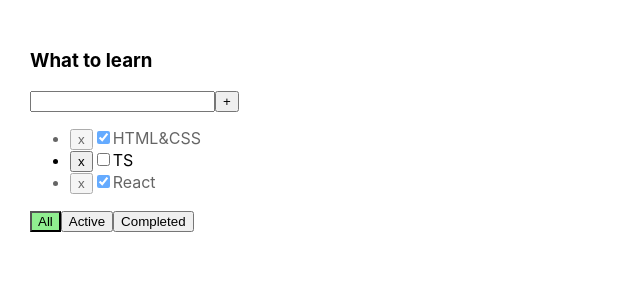
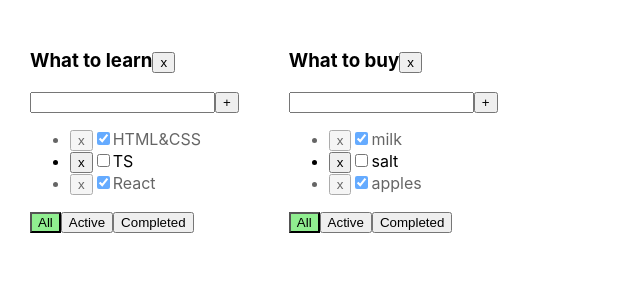
Before and after one commit to AnastasiyaDev97/TodoList, a React (Create React App) app: page / in a window 1280 px wide. Shown: the top 300 px of the page, without its empty margins (0-640 px from the left). Built offline with nearby package versions, Linux system fonts and the light colour scheme.

Commit message:
add arr <todolists>,refactor functions

```diff
--- a/src/App.tsx
+++ b/src/App.tsx
@@ -3,45 +3,89 @@ import './App.css';
 import {Todolist} from "./Todolist";
 import {v1} from "uuid";
 
-export type tasksType = {
+export type taskType = {
     taskId: string
     taskTitle: string
     isDone: boolean
 }
+export type tasksType = {
+    [key: string]: Array<taskType>
+}
 export type filterValuesType = 'all' | 'completed' | 'active'
+export type todolistsType = {
+    todolistId: string
+    title: string
+    filter: filterValuesType
+}
 
 function App() {
-    let [filter, setFilter] = useState<filterValuesType>('all')
-    let [tasks, setTasks] = useState<Array<tasksType>>([
-        {taskId: v1(), taskTitle: 'HTML&CSS', isDone: true},
-        {taskId: v1(), taskTitle: 'TS', isDone: false},
-        {taskId: v1(), taskTitle: 'React', isDone: true},
+    let todolistId1 = v1()
+    let todolistId2 = v1()
+
+    let [todolists, setTodolists] = useState<Array<todolistsType>>([
+        {todolistId: todolistId1, title: 'What to learn', filter: 'all'},
+        {todolistId: todolistId2, title: 'What to buy', filter: 'all'},
     ])
 
-    const deleteTask = (taskId: string) => {
-        setTasks(tasks.filter(f => f.taskId !== taskId))
+    let [tasks, setTasks] = useState<tasksType>({
+        [todolistId1]: [{taskId: v1(), taskTitle: 'HTML&CSS', isDone: true},
+            {taskId: v1(), taskTitle: 'TS', isDone: false},
+            {taskId: v1(), taskTitle: 'React', isDone: true}],
+        [todolistId2]: [{taskId: v1(), taskTitle: 'milk', isDone: true},
+            {taskId: v1(), taskTitle: 'salt', isDone: false},
+            {taskId: v1(), taskTitle: 'apples', isDone: true}],
+    })
+
+    const deleteTask = (todolistId: string, taskId: string) => {
+        let currentTask = tasks[todolistId].filter(f => f.taskId !== taskId)
+        setTasks({...tasks, [todolistId]: currentTask})
+
     }
 
-    let filteredTasks = filter === 'completed' ? tasks.filter(f => f.isDone)
-        : filter === 'active' ? tasks.filter(f => !f.isDone)
-            : tasks
 
-    const changeFilter = (filterValue: filterValuesType) => {
-        setFilter(filterValue)
+    const changeFilter = (filterValue: filterValuesType, todolistId: string) => {
+        setTodolists(todolists.map(f => f.todolistId === todolistId ? {...f, filter: filterValue} : f))
     }
 
-    const addTask = (taskTitle: string) => {
-        setTasks([{taskId: v1(), taskTitle: taskTitle, isDone: false}, ...tasks])
+
+    const addTask = (todolistId: string, taskTitle: string) => {
+        let newTask = {taskId: v1(), taskTitle: taskTitle, isDone: false}
+        let currTasks = [newTask, ...tasks[todolistId]]
+        setTasks({...tasks, [todolistId]: currTasks})
+
     }
-    const changeTaskStatus = (taskId: string) => {
-        setTasks(tasks.map(m => m.taskId === taskId ? {...m, isDone: !m.isDone} : m))
+    const changeTaskStatus = (todolistId: string, taskId: string) => {
+        let currentTask = tasks[todolistId].map(m => m.taskId === taskId ? {...m, isDone: !m.isDone} : m)
+        setTasks({...tasks, [todolistId]: currentTask})
+    }
+
+    const deleteTodolist = (todolistId: string) => {
+        setTodolists(todolists.filter(f => f.todolistId !== todolistId))
+        delete tasks[todolistId]
+        setTasks({...tasks})
     }
     return (
         <div className="App">
-            <Todolist title={'What to learn'} tasks={filteredTasks} deleteTask={deleteTask}
-                      changeFilter={changeFilter} addTask={addTask}
-                      changeTaskStatus={changeTaskStatus}
-                      filter={filter}/>
+            {todolists.map(m => {
+                let filteredTasks = m.filter === 'completed' ? tasks[m.todolistId].filter(f => f.isDone) :
+                    m.filter === 'active' ? tasks[m.todolistId].filter(f => !f.isDone)
+                        : tasks[m.todolistId]
+
+                const changeTodolistFilter = (filterValue: filterValuesType) => {
+                    changeFilter(filterValue, m.todolistId)
+                }
+
+                return (
+                    <Todolist key={m.todolistId}
+                              todolistId={m.todolistId}
+                              title={m.title} tasks={filteredTasks} deleteTask={deleteTask}
+                              changeTodolistFilter={changeTodolistFilter} addTask={addTask}
+                              changeTaskStatus={changeTaskStatus}
+                              filter={m.filter}
+                              deleteTodolist={deleteTodolist}/>
+                )
+            })}
+
         </div>
     );
 }
--- a/src/Todolist.tsx
+++ b/src/Todolist.tsx
@@ -1,15 +1,17 @@
 import React, {ChangeEvent, useState, KeyboardEvent} from "react";
-import {filterValuesType, tasksType} from "./App";
+import {filterValuesType,  taskType} from "./App";
 import s from './Todolist.module.css'
 
 type TodolistPropsType = {
     title: string
-    tasks: Array<tasksType>
-    deleteTask: (taskId: string) => void
-    changeFilter: (filterValue: filterValuesType) => void
-    addTask: (taskTitle: string) => void
-    changeTaskStatus: (taskId: string) => void
+    tasks: Array<taskType>
+    deleteTask: (todolistId: string, taskId: string) => void
+    changeTodolistFilter: (filterValue: filterValuesType) => void
+    addTask: (todolistId: string, taskTitle: string) => void
+    changeTaskStatus: (todolistId: string, taskId: string) => void
     filter: filterValuesType
+    todolistId: string
+    deleteTodolist: (todolistsId: string) => void
 }
 
 export const Todolist = (props: TodolistPropsType) => {
@@ -24,7 +26,7 @@ export const Todolist = (props: TodolistPropsType) => {
     }
     const addTaskHandler = () => {
         if (title.trim() !== '') {
-            props.addTask(title)
+            props.addTask(props.todolistId, title)
             setTitle('')
         } else {
             setError('name required')
@@ -36,18 +38,23 @@ export const Todolist = (props: TodolistPropsType) => {
         }
     }
     const changeAllFilterHandler = () => {
-        props.changeFilter('all')
+        props.changeTodolistFilter('all')
     }
     const changeCompletedFilterHandler = () => {
-        props.changeFilter('completed')
+        props.changeTodolistFilter('completed')
     }
     const changeActiveFilterHandler = () => {
-        props.changeFilter('active')
+        props.changeTodolistFilter('active')
+    }
+    const deleteTodoHandler = () => {
+        props.deleteTodolist(props.todolistId)
     }
 
     return (
         <div>
-            <h3>{props.title}</h3>
+            <h3>{props.title}
+                <button onClick={deleteTodoHandler}>x</button>
+            </h3>
             <div>
                 <input value={title} onChange={onChangeHandler} onKeyPress={onKeyPressAddTaskHandler}
                        className={error ? s.errorInput : ''}/>
@@ -57,10 +64,10 @@ export const Todolist = (props: TodolistPropsType) => {
             <ul>
                 {props.tasks.map(m => {
                     const deleteTaskHandler = () => {
-                        props.deleteTask(m.taskId)
+                        props.deleteTask(props.todolistId, m.taskId)
                     }
                     const changeTaskStatusHandler = () => {
-                        props.changeTaskStatus(m.taskId)
+                        props.changeTaskStatus(props.todolistId, m.taskId)
                     }
                     return (
                         <li key={m.taskId} className={m.isDone ? s.completedTask : ''}>
```
Also changed, not shown: src/components/Button.tsx (added).
